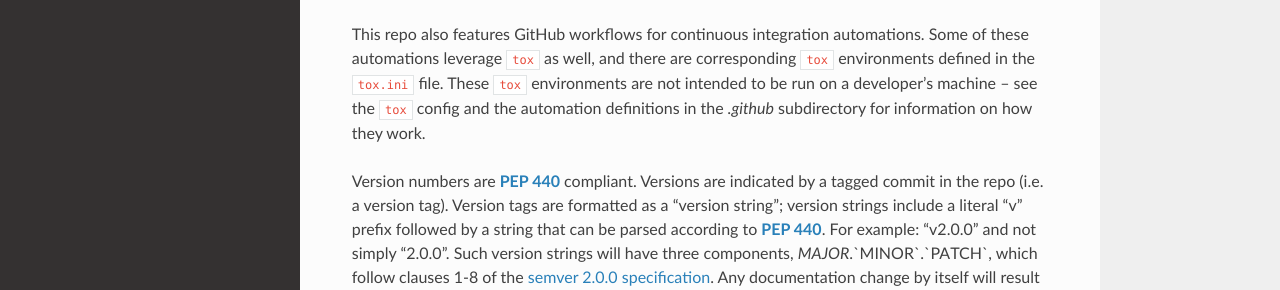
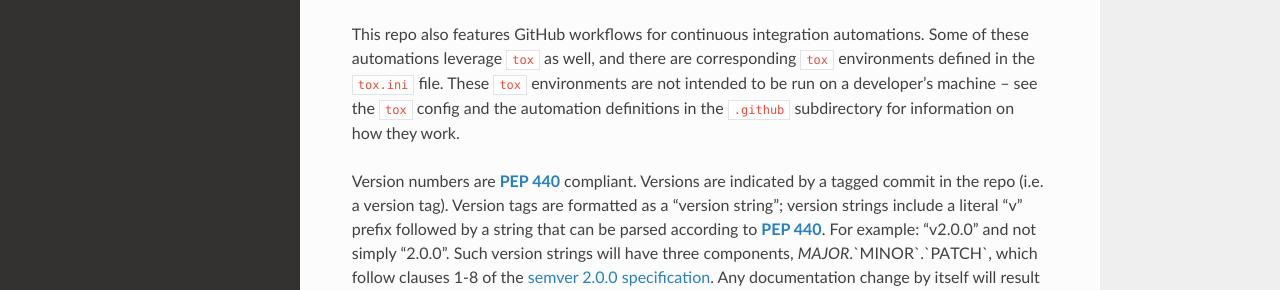
Before and after one commit to jrsmith3/ibei, a Sphinx documentation site: the page built from doc/index.rst, in a window 1280 px wide and 900 px high, scrolled down 4564 px. Shown: the part 160-450 px from the top of the window. Built offline with Sphinx 7.4.7 and the Read the Docs theme 2.0.0, drawn with Linux system fonts in a browser that asks for light colours; the version number could not be read and is left out; cross-references to code outside the pages are shown as plain code.

Commit message:
Add double-backticks for highlight

```diff
--- a/doc/index.rst
+++ b/doc/index.rst
@@ -241,7 +241,7 @@ automations. Some of these automations leverage ``tox`` as well, and
 there are corresponding ``tox`` environments defined in the
 ``tox.ini`` file. These ``tox`` environments are not intended to be
 run on a developer's machine -- see the ``tox`` config and the
-automation definitions in the `.github` subdirectory for information
+automation definitions in the ``.github`` subdirectory for information
 on how they work.
 
 Version numbers are :pep:`440` compliant. Versions are indicated by a
```
